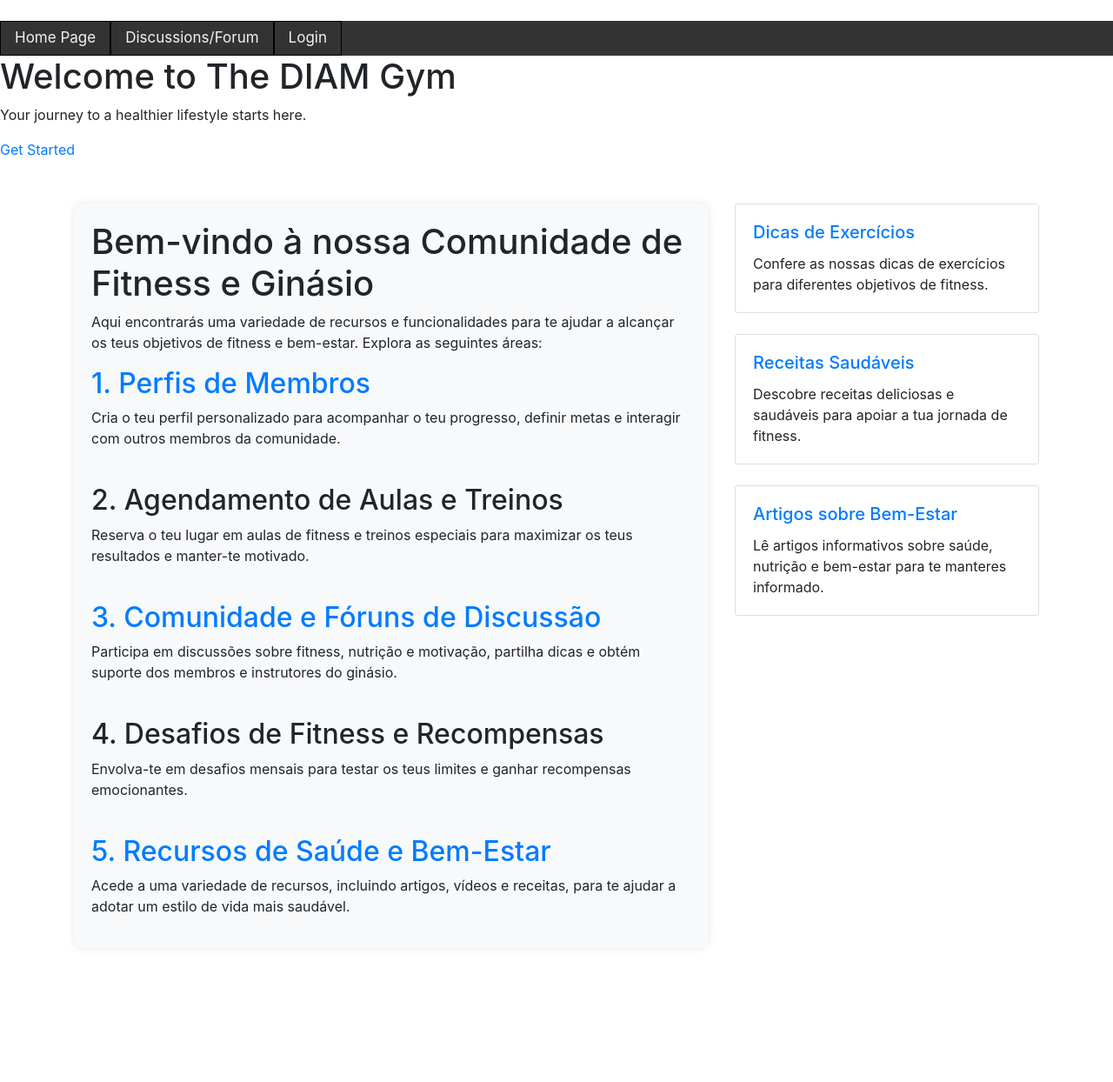
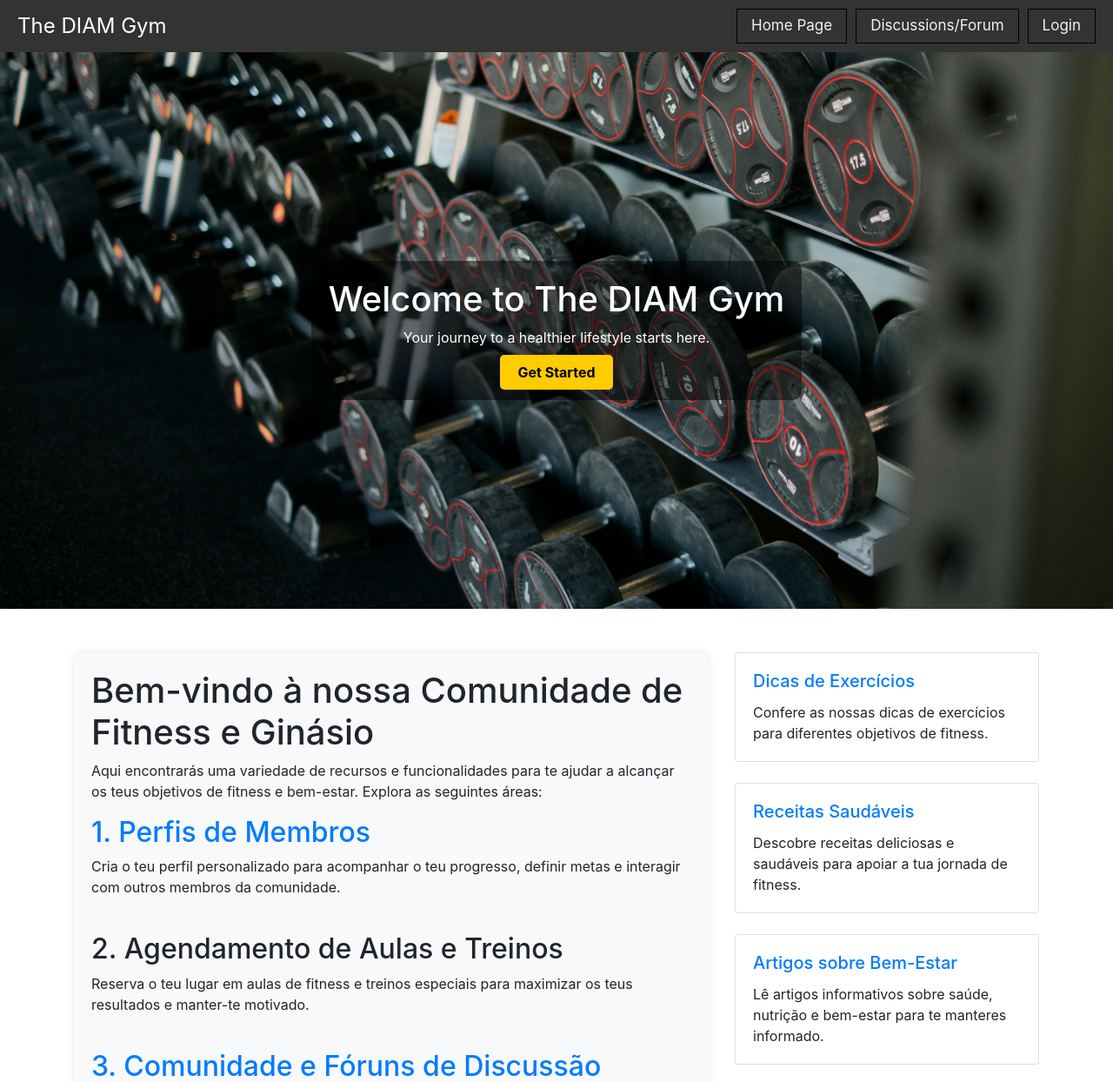
Before and after one commit to jeafonso/diam, a Django app: page /fitness/ in a window 1280 px wide. Shown: the top 1244 px of the page at 87% size. Before the commit the page ends 1049 px from the top, so only its background shows below. Run offline with Django 5.2, Linux system fonts and the light colour scheme; some libraries are stand-ins or nearby versions.

Commit message:
feat: changes to index.html

```diff
--- a/fitness/static/fitness/css/styles.css
+++ b/fitness/static/fitness/css/styles.css
@@ -12,6 +12,12 @@ body {
     min-height: 150vh; /* Set the minimum height to 100% of the viewport height */
 }
 
+.header {
+    font-size: 24px; /* Adjust font size */
+    color: white; /* Text color */
+    text-align: left; /* Align text to the left */
+}
+
 .notnav {
     margin: 10px;
     background-color: rgba(255, 255, 255, 0.1); /* White background with 50% opacity */
@@ -21,12 +27,63 @@ body {
     /*opacity: 0.5; */
 }
 
+.header-nav-container {
+    display: flex; /* Use Flexbox for alignment */
+    justify-content: space-between; /* Ensure header and nav are at opposite ends */
+    align-items: center; /* Vertically align content */
+    padding: 10px 20px; /* Padding around the content */
+    background-color: #333; /* Background color for the container */
+}
+
 .topnav {
-    background-color: #333;
-    overflow: hidden;
-    position: sticky;
-    display: flex; /* Use flexbox to align items */
-    align-items: center; /* Center items vertically */
+    display: flex; /* Use Flexbox for alignment */
+    justify-content: flex-end; /* Align items to the right */
+    gap: 10px; /* Add some space between the nav items */
+}
+
+.topnav a {
+    color: #f2f2f2; /* Text color */
+    text-decoration: none;
+    padding: 10px; /* Padding for clickability */
+    font-size: 16px; /* Adjust font size */
+}
+
+.topnav a:hover {
+    background-color: #555; /* Change background on hover */
+}
+
+.hero-section {
+    height: 80vh; /* 80% of viewport height */
+    background-image: url('../../../media/gym_stockphotos/pexels-ivan-samkov-4162451.jpg'); /* Background image */
+    background-size: cover; /* Cover the entire section */
+    background-position: center; /* Center the background image */
+    background-repeat: no-repeat; /* No repetition */
+    display: flex; /* Use Flexbox */
+    justify-content: center; /* Center horizontally */
+    align-items: center; /* Center vertically */
+}
+
+.hero-content {
+    text-align: center; /* Center text */
+    color: white; /* White text for contrast */
+    padding: 20px; /* Padding for the content */
+    background-color: rgba(0, 0, 0, 0.5); /* Semi-transparent black overlay */
+    border-radius: 10px; /* Rounded corners for style */
+}
+
+.cta-button {
+    background-color: #ffcc00; /* Yellow background for CTA */
+    color: black; /* Text color */
+    padding: 10px 20px; /* Padding for the button */
+    border: none; /* No border */
+    border-radius: 5px; /* Rounded corners */
+    text-decoration: none; /* No underline */
+    font-weight: bold; /* Bold text */
+    transition: background-color 0.3s; /* Transition for hover effect */
+}
+
+.cta-button:hover {
+    background-color: #ff9900; /* Darker yellow on hover */
 }
 
 .profile-image {
@@ -162,6 +219,8 @@ body {
 .banner-container {
     text-align: center; /* Center align the content */
     padding: 0px; /* Add some padding if needed */
+    background-color: #333333;
+    font-size: 70px;
 }
 
 .banner-container img {
```
Also changed, not shown: fitness/media/gym_stockphotos/pexels-bemistermister-3490348.jpg (added), fitness/media/gym_stockphotos/pexels-ivan-samkov-4162451.jpg (added), fitness/media/gym_stockphotos/pexels-olly-3836878.jpg (added), fitness/media/gym_stockphotos/pexels-olly-866021.jpg (added), fitness/media/gym_stockphotos/pexels-pixabay-416809.jpg (added), 1 other file.
